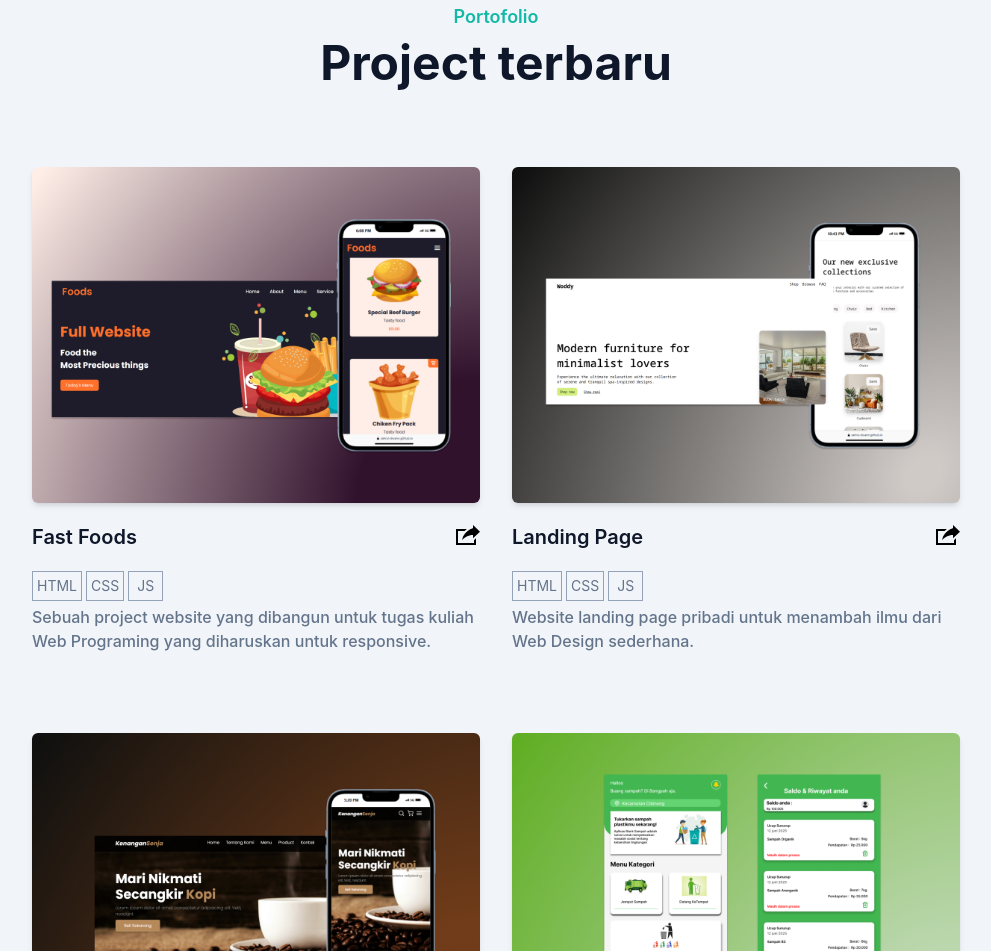
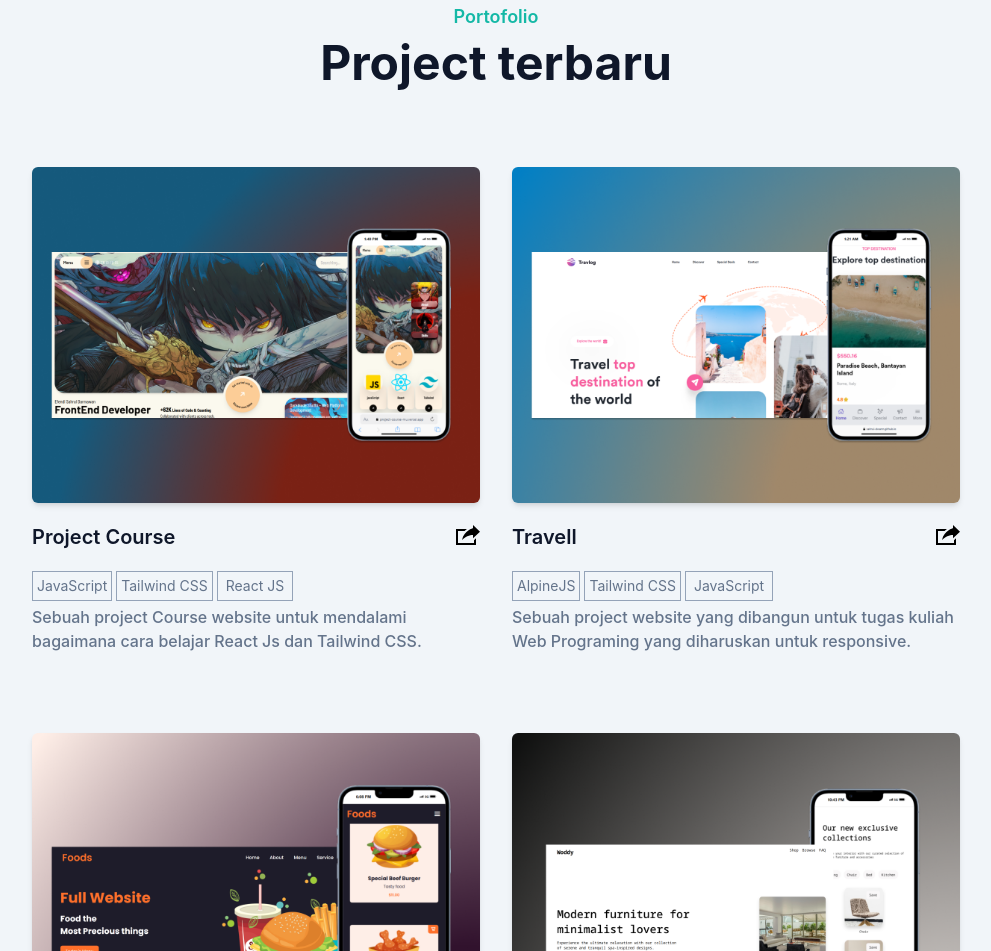
Before and after one commit to sahrul-dwann/portofolio-tailwind, a website: page index.html in a window 1280 px wide. Shown: the part 1225-2176 px from the top of the page, without its empty margins (144-1135 px from the left). Drawn offline with Linux system fonts and the light colour scheme.

Commit message:
add portofolio website

```diff
--- a/index.html
+++ b/index.html
@@ -105,7 +105,7 @@
             </p>
 
             <a
-              href="#contact"
+              href="https://sahrul-dwann.github.io/sahrul-linktree/"
               class="text-base font-semibold text-white bg-primary py-3 px-8 rounded-full hover:shadow-lg hover:opacity-80 transition duration-300 ease-in-out"
               >contact me</a
             >
@@ -208,6 +208,104 @@
         </div>
 
         <div class="w-full px-4 flex flex-wrap justify-center">
+          <div class="mb-12 p-4 md:w-1/2">
+            <div class="rounded-md shadow-md overflow-hidden">
+              <img
+                src="dist/img/portofolio/project-course.png"
+                alt="Project-Course"
+                width="w-full"
+              />
+            </div>
+            <div class="flex justify-between items-center gap-0">
+              <h3 class="font-semibold text-xl text-dark mt-5 mb-4">
+                Project Course
+              </h3>
+              <a href="https://project-course-mu.vercel.app/">
+                <svg
+                  xmlns="http://www.w3.org/2000/svg"
+                  width="24"
+                  height="24"
+                  class="fill-current hover:text-primary"
+                  viewBox="0 0 24 24"
+                >
+                  <path
+                    d="M6 17c2.269-9.881 11-11.667 11-11.667v-3.333l7 6.637-7 6.696v-3.333s-6.17-.171-11 5zm12 .145v2.855h-16v-12h6.598c.768-.787 1.561-1.449 2.339-2h-10.937v16h20v-6.769l-2 1.914z"
+                  />
+                </svg>
+              </a>
+            </div>
+
+            <div class="flex gap-1 my-1">
+              <p
+                class="border text-sm border-slate-400 px-1 py-1 text-secondary"
+              >
+                JavaScript
+              </p>
+              <p
+                class="border text-sm border-slate-400 px-1 py-1 text-secondary"
+              >
+                Tailwind CSS
+              </p>
+              <p
+                class="border text-sm border-slate-400 px-2 py-1 text-secondary"
+              >
+                React JS
+              </p>
+            </div>
+            <p class="font-medium text-base text-secondary">
+              Sebuah project Course website untuk mendalami bagaimana cara
+              belajar React Js dan Tailwind CSS.
+            </p>
+          </div>
+
+          <div class="mb-12 p-4 md:w-1/2">
+            <div class="rounded-md shadow-md overflow-hidden">
+              <img
+                src="dist/img/portofolio/travell.png"
+                alt="Travell"
+                width="w-full"
+              />
+            </div>
+            <div class="flex justify-between items-center gap-0">
+              <h3 class="font-semibold text-xl text-dark mt-5 mb-4">Travell</h3>
+              <a href="https://sahrul-dwann.github.io/travel-tailwind-css/">
+                <svg
+                  xmlns="http://www.w3.org/2000/svg"
+                  width="24"
+                  height="24"
+                  class="fill-current hover:text-primary"
+                  viewBox="0 0 24 24"
+                >
+                  <path
+                    d="M6 17c2.269-9.881 11-11.667 11-11.667v-3.333l7 6.637-7 6.696v-3.333s-6.17-.171-11 5zm12 .145v2.855h-16v-12h6.598c.768-.787 1.561-1.449 2.339-2h-10.937v16h20v-6.769l-2 1.914z"
+                  />
+                </svg>
+              </a>
+            </div>
+
+            <div class="flex gap-1 my-1">
+              <p
+                class="border text-sm border-slate-400 px-1 py-1 text-secondary"
+              >
+                AlpineJS
+              </p>
+              <p
+                class="border text-sm border-slate-400 px-1 py-1 text-secondary"
+              >
+                Tailwind CSS
+              </p>
+              <p
+                class="border text-sm border-slate-400 px-2 py-1 text-secondary"
+              >
+                JavaScript
+              </p>
+            </div>
+            <p class="font-medium text-base text-secondary">
+              Sebuah project website yang dibangun untuk tugas kuliah Web
+              Programing yang diharuskan untuk responsive.
+            </p>
+          </div>
+
           <div class="mb-12 p-4 md:w-1/2">
             <div class="rounded-md shadow-md overflow-hidden">
               <img
--- a/tailwind.config.js
+++ b/tailwind.config.js
@@ -9,11 +9,11 @@ module.exports = {
     extend: {
       colors: {
         primary: "#14b8a6",
-        secondary: '#64748b',
+        secondary: "#64748b",
         dark: "#0f172a",
       },
       screens: {
-        'xl': "1420px",
+        xl: "1420px",
       },
     },
   },
```
Also changed, not shown: dist/img/portofolio/project-course.png (added), dist/img/portofolio/travell.png (added).
